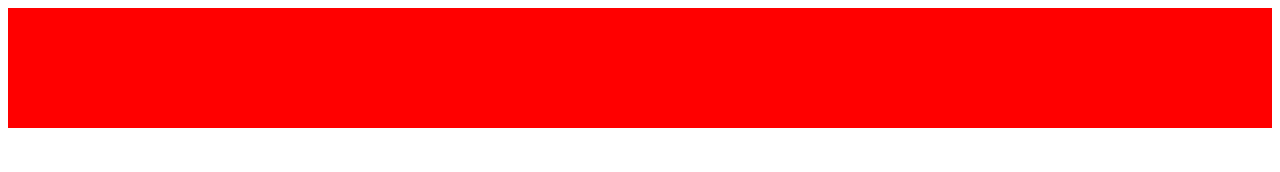
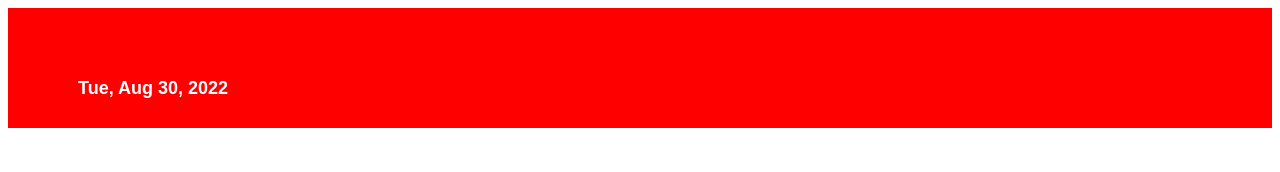
Before and after one commit to Estapesta/HTML-Project-NEWSWEEK, a plain HTML site: page index.html in a window 1280 px wide. Drawn offline with Linux system fonts and the light colour scheme.

Commit message:
Added style for the date

```diff
--- a/css/style.css
+++ b/css/style.css
@@ -4,3 +4,10 @@
  background-color: red;
  position: relative;
 }
+.p-date{
+ padding:70px ;
+  color:#ffffff ;
+  font-weight: 700;
+  font-size: large;
+  font-family: Arial, Helvetica, sans-serif;
+}
--- a/index.html
+++ b/index.html
@@ -8,6 +8,8 @@
 </head>
 <body>
     <div class="div-1">
+        <p class="p-date"> Tue, Aug 30, 2022</p>
+
 
     </div>
 </body>
```
